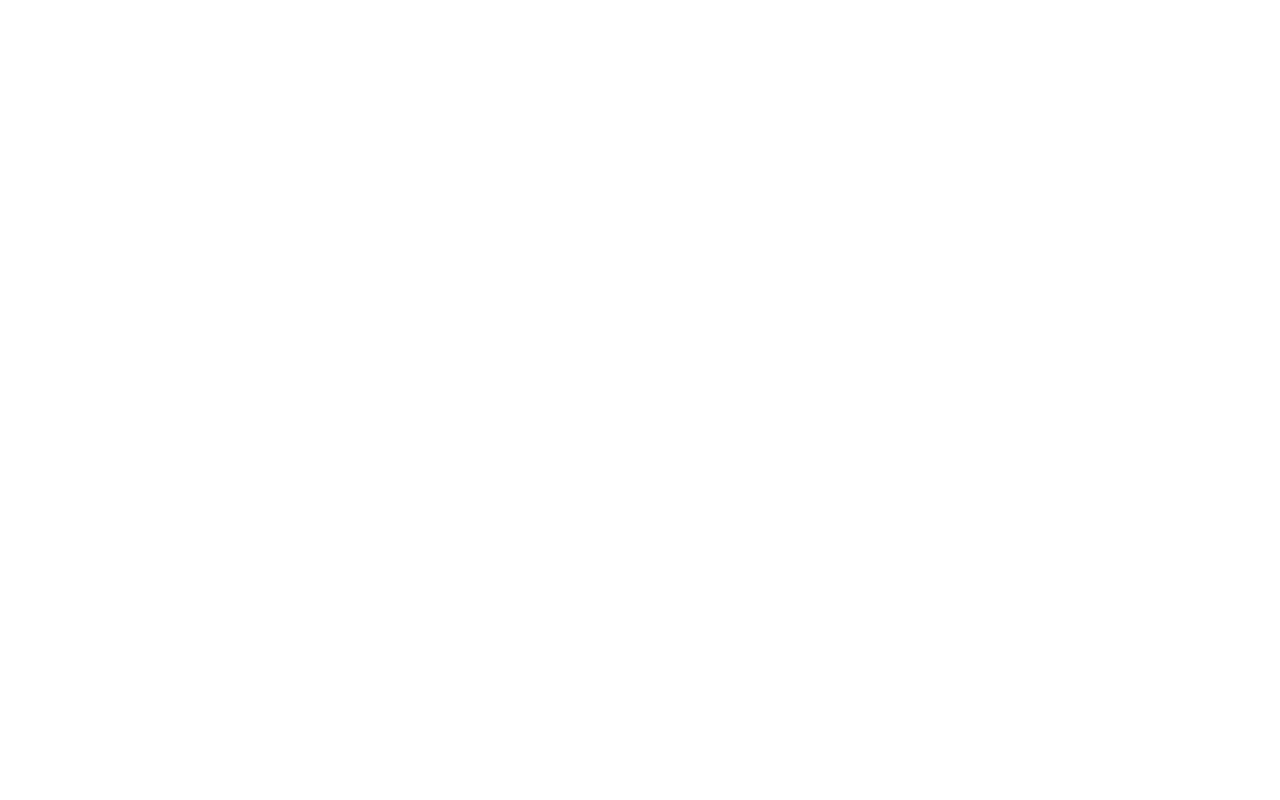
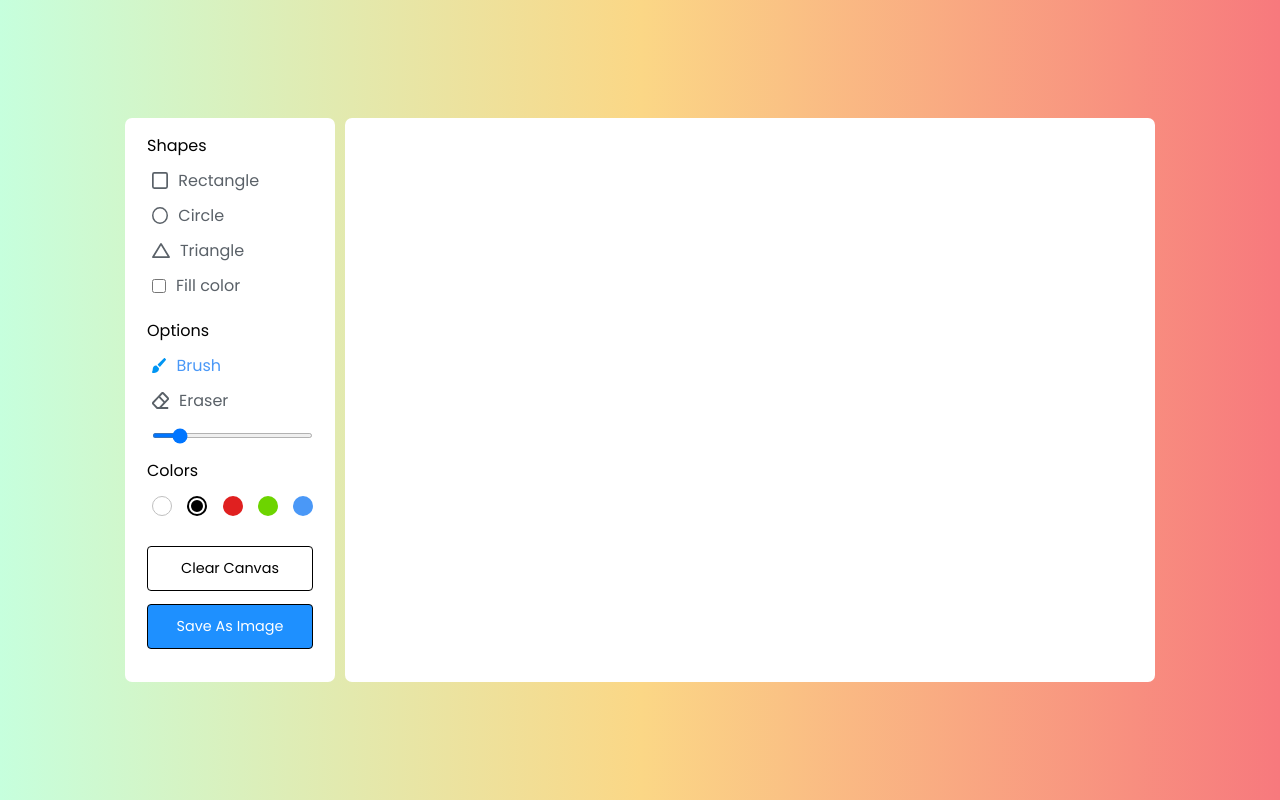
Before and after one commit to Rasindu-Hansika/Drawing-App, a plain HTML site: page index.html in a window 1280 px wide. Drawn offline with Linux system fonts and the light colour scheme.

Commit message:
Ui design done

```diff
--- a/css/styles.css
+++ b/css/styles.css
@@ -0,0 +1,146 @@
+@import url('https://fonts.googleapis.com/css2?family=Poppins:wght@400;500;600&display=swap');
+*{
+  margin: 0;
+  padding: 0;
+  box-sizing: border-box;
+  font-family: 'Poppins', sans-serif;
+}
+body{
+  display: flex;
+  align-items: center;
+  justify-content: center;
+  min-height: 100vh;
+  background:   linear-gradient(to right, #c6ffdd, #fbd786, #f7797d);
+}
+.container{
+  display: flex;
+  width: 100%;
+  gap: 10px;
+  padding: 10px;
+  max-width: 1050px;
+
+}
+section{
+  background: #fff;
+  border-radius: 7px;
+}
+.tools-board{
+  width: 210px;
+  padding: 15px 22px 0;
+}
+.tools-board .row{
+  margin-bottom: 20px;
+}
+.row .options{
+  list-style: none;
+  margin: 10px 0 0 5px;
+}
+.row .options .option{
+  display: flex;
+  cursor: pointer;
+  align-items: center;
+  margin-bottom: 10px;
+}
+.option:is(:hover, .active) img{
+  filter: invert(17%) sepia(90%) saturate(3000%) hue-rotate(900deg) brightness(100%) contrast(100%);
+}
+.option :where(span, label){
+  color: #5A6168;
+  cursor: pointer;
+  padding-left: 10px;
+}
+.option:is(:hover, .active) :where(span, label){
+  color: #4A98F7;
+}
+.option #fill-color{
+  cursor: pointer;
+  height: 14px;
+  width: 14px;
+}
+#fill-color:checked ~ label{
+  color: #4A98F7;
+}
+.option #size-slider{
+  width: 100%;
+  height: 5px;
+  margin-top: 10px;
+}
+.colors .options{
+  display: flex;
+  justify-content: space-between;
+}
+.colors .option{
+  height: 20px;
+  width: 20px;
+  border-radius: 50%;
+  margin-top: 3px;
+  position: relative;
+}
+.colors .option:nth-child(1){
+  background-color: #fff;
+  border: 1px solid #bfbfbf;
+}
+.colors .option:nth-child(2){
+  background-color: #000;
+}
+.colors .option:nth-child(3){
+  background-color: #E02020;
+}
+.colors .option:nth-child(4){
+  background-color: #6DD400;
+}
+.colors .option:nth-child(5){
+  background-color: #4A98F7;
+}
+.colors .option.selected::before{
+  position: absolute;
+  content: "";
+  top: 50%;
+  left: 50%;
+  height: 12px;
+  width: 12px;
+  background: inherit;
+  border-radius: inherit;
+  border: 2px solid #fff;
+  transform: translate(-50%, -50%);
+}
+.colors .option:first-child.selected::before{
+  border-color: #ccc;
+}
+.option #color-picker{
+  opacity: 0;
+  cursor: pointer;
+}
+.buttons button{
+  width: 100%;
+  color: #fff;
+  border: none;
+  outline: none;
+  padding: 11px 0;
+  font-size: 0.9rem;
+  margin-bottom: 13px;
+  background: none;
+  border-radius: 4px;
+  cursor: pointer;
+}
+.buttons .clear-canvas{
+  color: black;
+  border: 1px solid black;
+  transition: all 0.3s ease;
+}
+.clear-canvas:hover{
+  color: #fff;
+  background: #6C757D;
+}
+.buttons .save-img{
+  background: dodgerblue;
+  border: 1px solid black;
+}
+.drawing-board{
+  flex: 1;
+  overflow: hidden;
+}
+.drawing-board canvas{
+  width: 100%;
+  height: 100%;
+}
--- a/index.html
+++ b/index.html
@@ -1,12 +1,74 @@
 <!DOCTYPE html>
 <html lang="en">
-<head>
-    <meta charset="UTF-8">
-    <meta http-equiv="X-UA-Compatible" content="IE=edge">
-    <meta name="viewport" content="width=device-width, initial-scale=1.0">
+  <head>
+    <meta charset="utf-8" />
+    <meta name="viewport" content="width=device-width, initial-scale=1.0" />
     <title>Drawing App</title>
-</head>
-<body>
+    <link rel="stylesheet" href="css/styles.css" />
+    <script defer src="js/main.js"></script>
+  </head>
+  <body>
 
-</body>
+    <div class="container">
+      <section class="tools-board">
+        <div class="row">
+          <label class="title">Shapes</label>
+          <ul class="options">
+            <li class="option tool" id="rectangle">
+              <img src="img/rectangle.svg" alt="" />
+              <span>Rectangle</span>
+            </li>
+            <li class="option tool" id="circle">
+              <img src="img/circle.svg" alt="" />
+              <span>Circle</span>
+            </li>
+            <li class="option tool" id="triangle">
+              <img src="img/triangle.svg" alt="" />
+              <span>Triangle</span>
+            </li>
+            <li class="option">
+              <input type="checkbox" id="fill-color" />
+              <label for="fill-color">Fill color</label>
+            </li>
+          </ul>
+        </div>
+        <div class="row">
+          <label class="title">Options</label>
+          <ul class="options">
+            <li class="option active tool" id="brush">
+              <img src="img/brush.svg" alt="" />
+              <span>Brush</span>
+            </li>
+            <li class="option tool" id="eraser">
+              <img src="img/eraser.svg" alt="" />
+              <span>Eraser</span>
+            </li>
+            <li class="option">
+              <input type="range" id="size-slider" min="1" max="30" value="5" />
+            </li>
+          </ul>
+        </div>
+        <div class="row colors">
+          <label class="title">Colors</label>
+          <ul class="options">
+            <li class="option"></li>
+            <li class="option selected"></li>
+            <li class="option"></li>
+            <li class="option"></li>
+            <li class="option">
+              <input type="color" id="color-picker" value="#4A98F7" />
+            </li>
+          </ul>
+        </div>
+        <div class="row buttons">
+          <button class="clear-canvas">Clear Canvas</button>
+          <button class="save-img">Save As Image</button>
+        </div>
+      </section>
+      <section class="drawing-board">
+        <canvas></canvas>
+      </section>
+    </div>
+
+  </body>
 </html>
```
Also changed, not shown: img/brush.svg (added), img/circle.svg (added), img/eraser.svg (added), img/rectangle.svg (added), img/triangle.svg (added).
